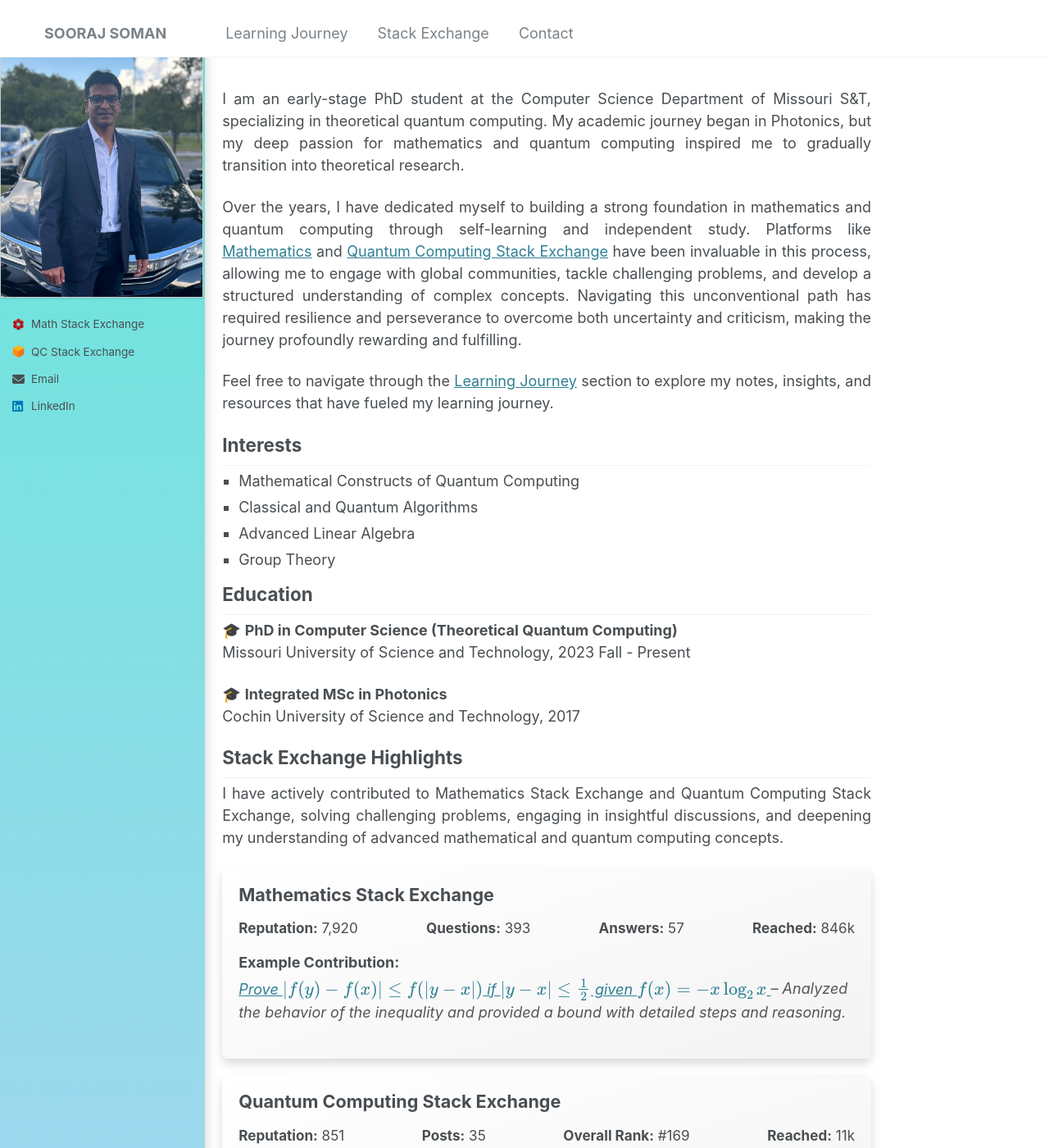
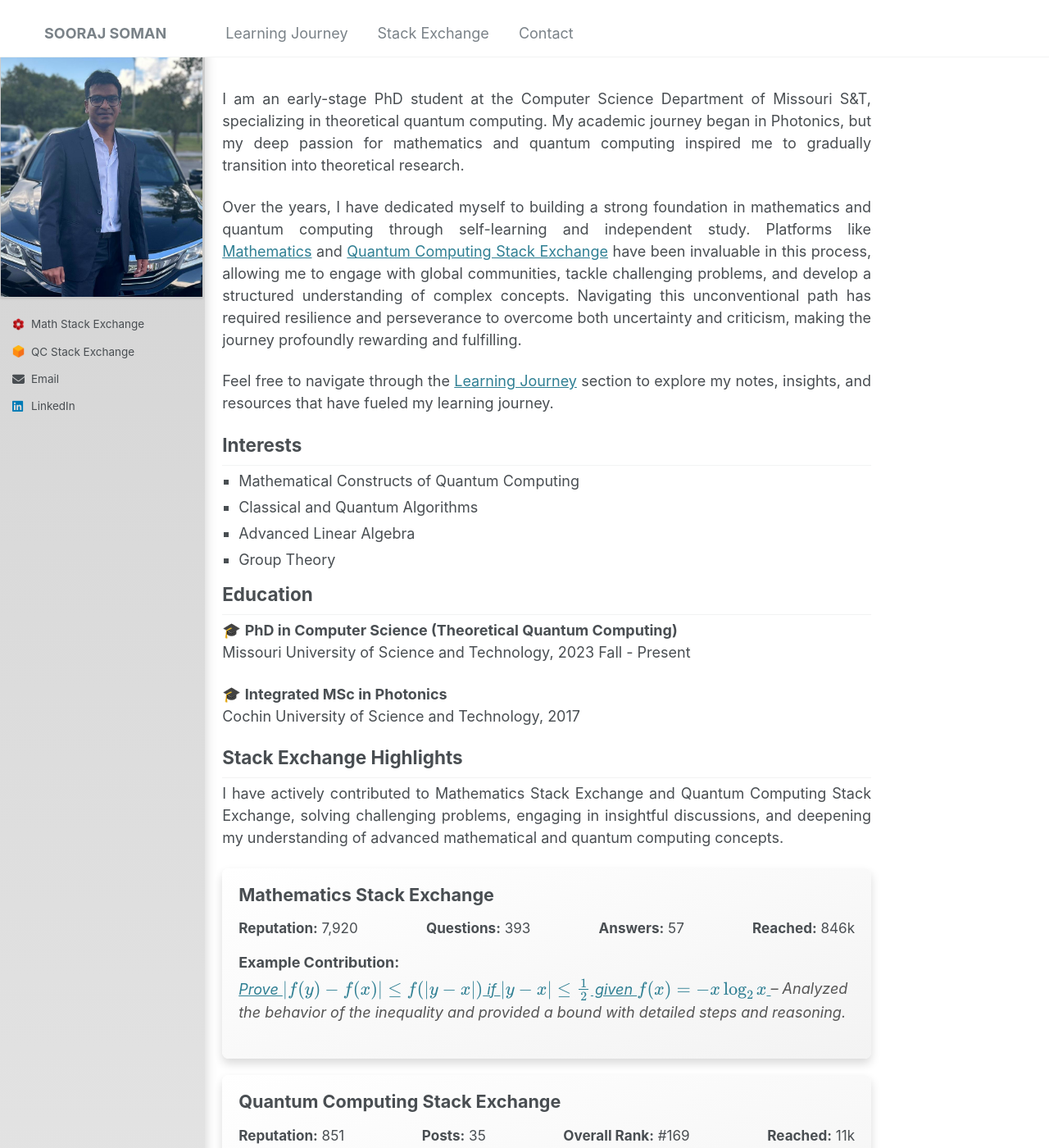
Before and after one commit to soorajss1729/soorajss1729.github.io, a Jekyll site: the page built from _pages/about.md, in a window 1280 px wide and 1400 px high. Shown: the whole window at 82% size. Built offline with Jekyll 4.4.1, drawn with Linux system fonts in a browser that asks for light colours.

Commit message:
Update _sidebar.scss

```diff
--- a/_sass/_sidebar.scss
+++ b/_sass/_sidebar.scss
@@ -77,7 +77,8 @@
    ========================================================================== */
 .sidebar {
   width: 800px;
-  background: linear-gradient(180deg, rgba(64, 224, 208, 0.8), rgba(135, 206, 235, 0.8));/*background: linear-gradient(180deg, #f0f4f8, #d9e2ec);  Subtle light blue tones */
+  background: linear-gradient(180deg, rgba(200, 200, 200, 0.8), rgba(220, 220, 220, 0.8)); /* Subtle grey tones */
+  /*background: linear-gradient(180deg, rgba(64, 224, 208, 0.8), rgba(135, 206, 235, 0.8));*/
   backdrop-filter: blur(8px);
   border-radius: 10px;
   box-shadow: 0 4px 15px rgba(0, 0, 0, 0.2); /* Lighter shadow */
```
